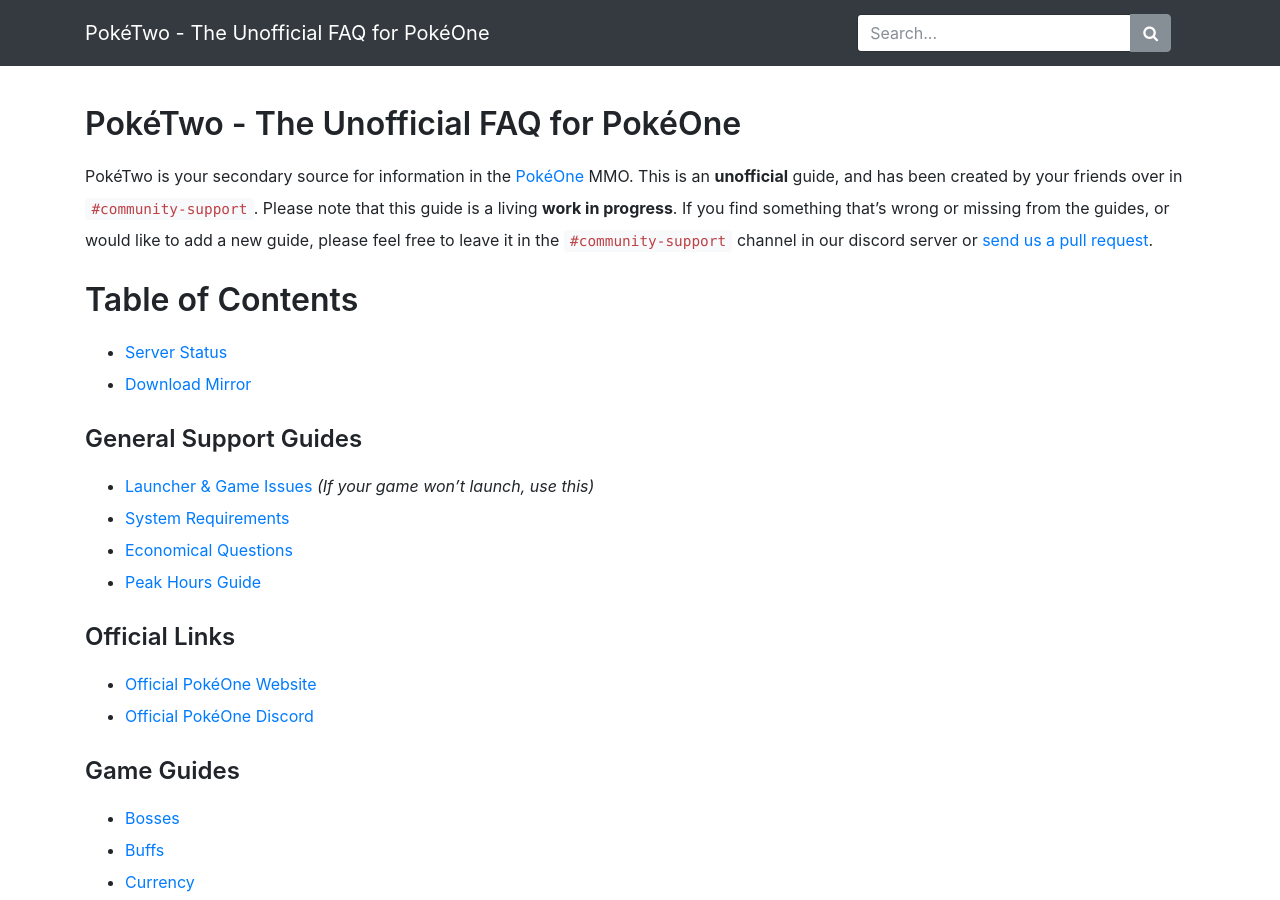
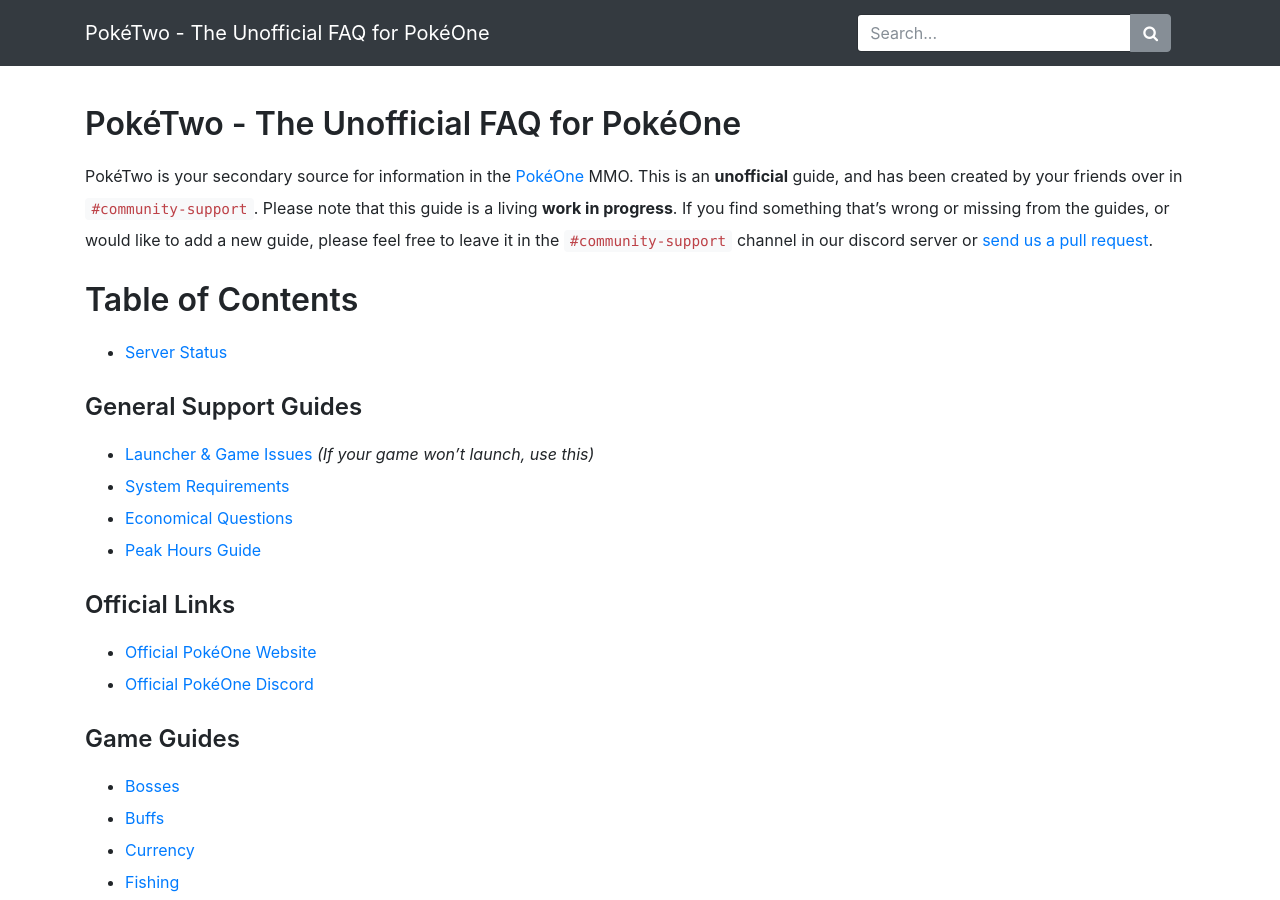
Before and after one commit to X3I/poketwo.com, a Jekyll site: the page built from index.md, in a window 1280 px wide and 900 px high. Built offline with Jekyll 4.4.1, drawn with Linux system fonts in a browser that asks for light colours; nearby versions of some CDN libraries; our own code applies the rules of GitHub Pages for plain Markdown files.

Commit message:
removing download mirror

```diff
--- a/index.md
+++ b/index.md
@@ -15,7 +15,6 @@
 # Table of Contents
 
 * [Server Status](https://status.poketwo.com/)
-* [Download Mirror](https://cdn.poketwo.com/installer.exe)
 
 ## General Support Guides
 
```
